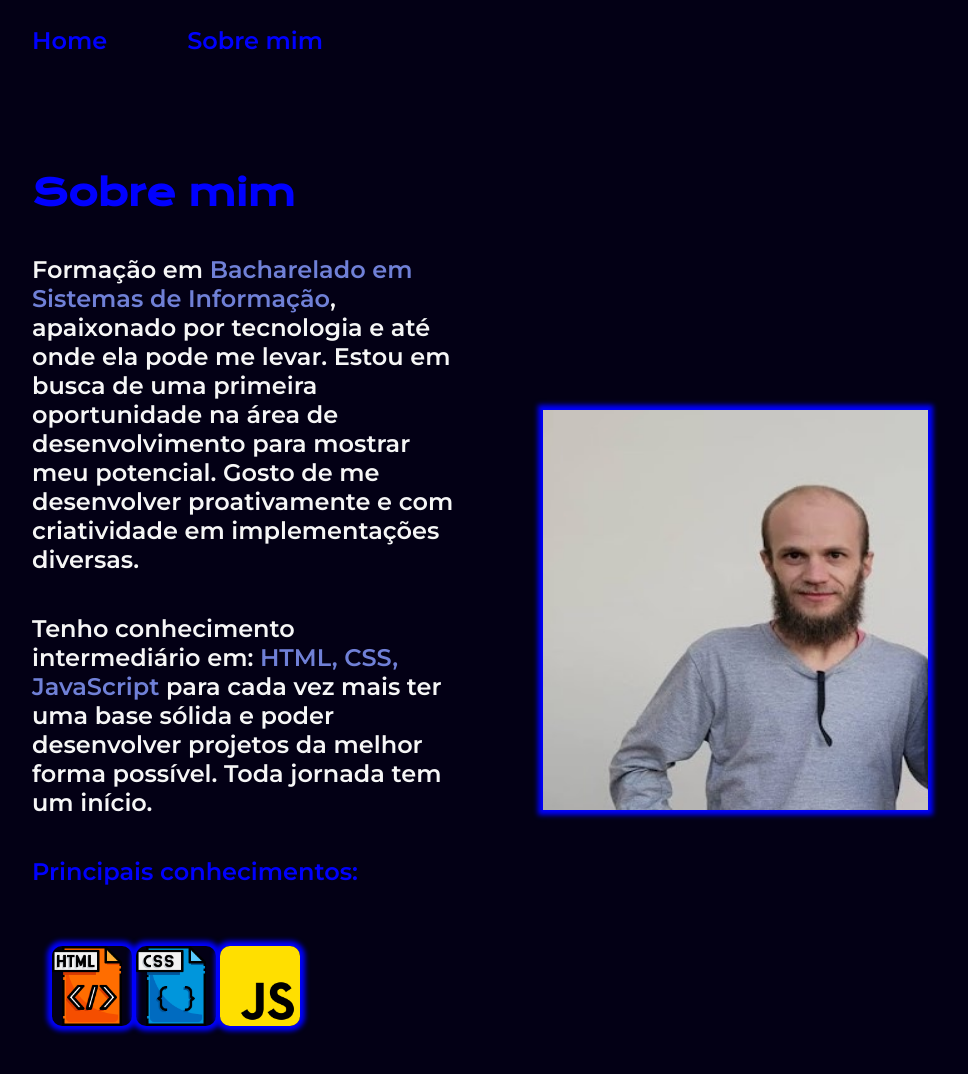
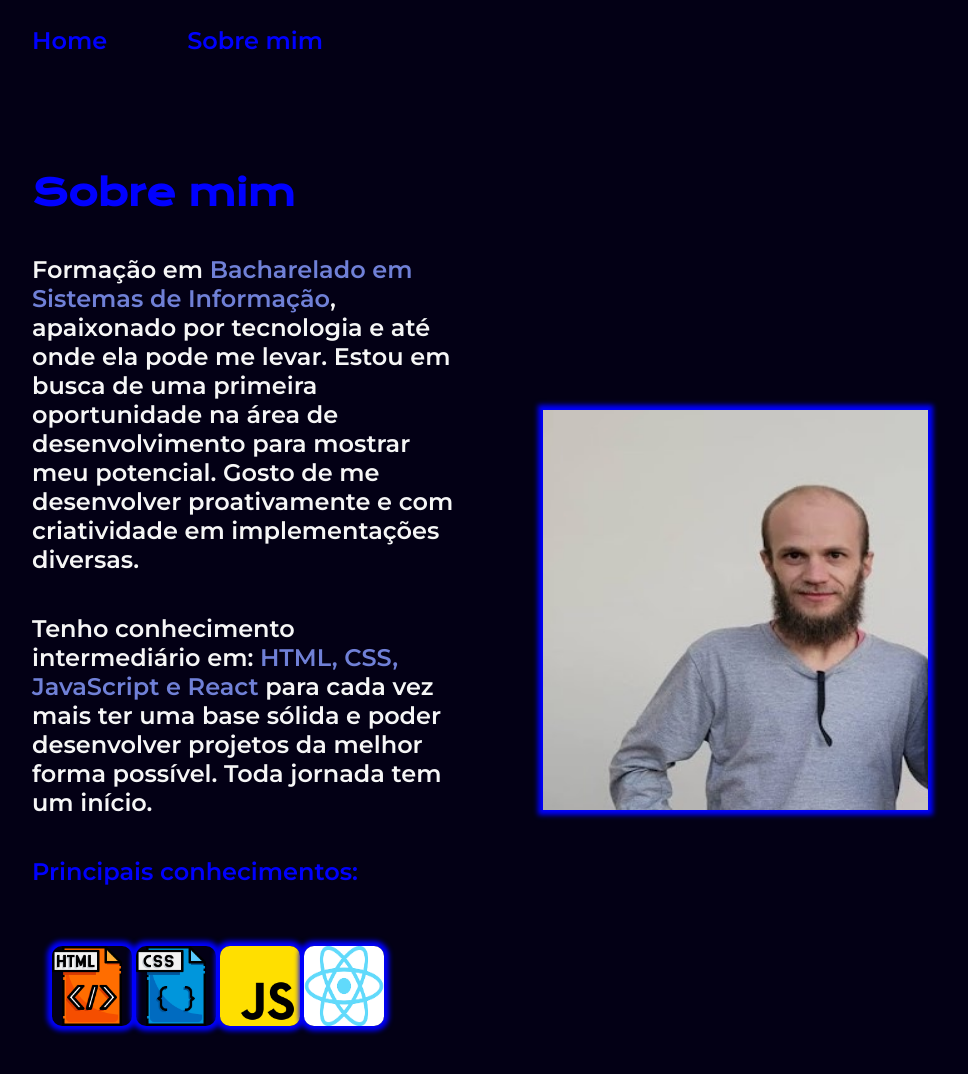
Before and after one commit to ciker3027/project, a plain HTML site: page about.html in a window 1280 px wide. Shown: the top 1074 px of the page, without its empty margins (160-1128 px from the left). Drawn offline with nearby package versions, Linux system fonts and the light colour scheme.

Commit message:
Atualização

```diff
--- a/about.html
+++ b/about.html
@@ -18,13 +18,14 @@
         <section class="conteiner__conteudo">
             <h1 class="conteiner__conteudo__titulo">Sobre mim</h1>
             <p class="conteiner__conteudo__paragrafo">Formação em <strong>Bacharelado em Sistemas de Informação</strong>, apaixonado por tecnologia e até onde ela pode me levar. Estou em busca de uma primeira oportunidade na área de desenvolvimento para mostrar meu potencial. Gosto de me desenvolver proativamente e com criatividade em implementações diversas.</p>
-            <p class="conteiner__conteudo__paragrafo">Tenho conhecimento intermediário em: <strong>HTML, CSS, JavaScript</strong> para cada vez mais ter uma base sólida e poder desenvolver projetos da melhor forma possível. Toda jornada tem um início.</p>
+            <p class="conteiner__conteudo__paragrafo">Tenho conhecimento intermediário em: <strong>HTML, CSS, JavaScript e React</strong> para cada vez mais ter uma base sólida e poder desenvolver projetos da melhor forma possível. Toda jornada tem um início.</p>
             <div class="conteiner__estudando">
                 <h2 class="conteiner__estudando__subtitulo">Principais conhecimentos:</h2>
                 <div class="conteiner__estudando__imagem">
                     <img class="conteiner__estudando__imagem__logo" src="assets/arquivo-html.png" alt="">
                     <img class="conteiner__estudando__imagem__logo" src="assets/arquivo-css.png" alt="">
                     <img class="conteiner__estudando__imagem__logo" src="assets/js.png" alt="">
+                    <img class="conteiner__estudando__imagem__logo" src="assets/react.png" alt="">
                 </div>
             </div>
         </section>
```
Also changed, not shown: index.html (+1 -1 lines), assets/react.png (added).
